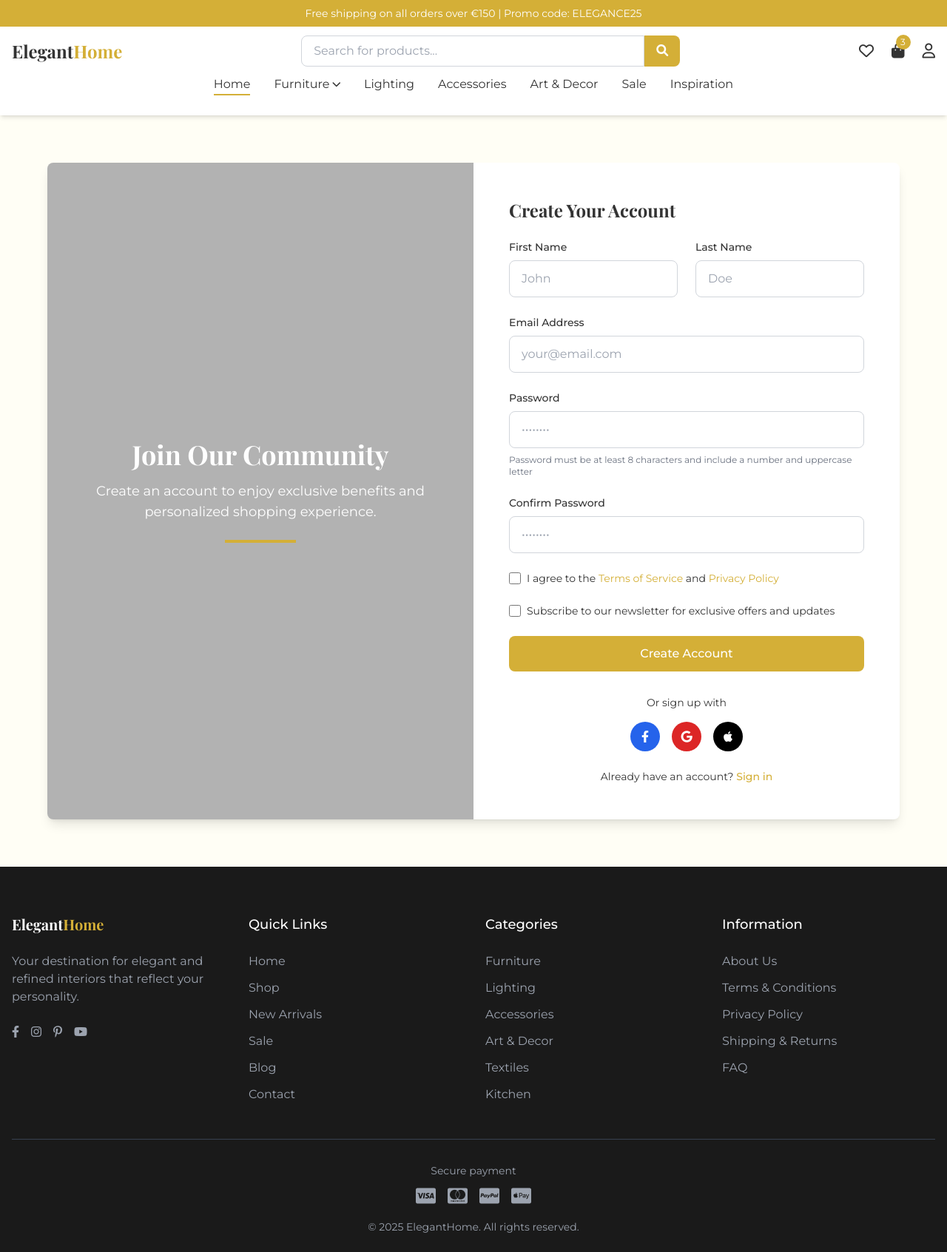
After one commit to Zakariae-Elmoufid/HOME-DECORATION-eCommerce-Platform-for-Interior-Decoration, a PHP site: template project/app/Views/auth/register.twig in a window 1280 px wide. The commit adds this page. Shown: the whole page at 74% size. Run offline with PHP 8.4, Linux system fonts and the light colour scheme; the template is opened without the code that fills it, so the values that code supplies are empty; some libraries are stand-ins or nearby versions.

Commit message:
create front-end login and register

```diff
--- /dev/null
+++ b/project/app/Views/auth/register.twig
@@ -0,0 +1,123 @@
+{% extends "layouts/main.twig" %}
+
+{% block title %}Register{% endblock %}
+
+{% block content %}
+
+    <section class="py-16">
+      <div class="container mx-auto px-4">
+        <div class="max-w-6xl mx-auto bg-white rounded-lg shadow-lg overflow-hidden">
+          <div class="flex flex-col md:flex-row">
+            <!-- Image Left Side -->
+            <div class="register-image w-full md:w-1/2 h-64 md:h-auto animate-slide-in-left">
+              <div class="h-full w-full flex items-center justify-center bg-black bg-opacity-30 p-10">
+                <div class="text-center text-white">
+                  <h2 class="text-3xl md:text-4xl font-serif font-bold mb-4">Join Our Community</h2>
+                  <p class="text-lg mb-6">Create an account to enjoy exclusive benefits and personalized shopping experience.</p>
+                  <div class="w-24 h-1 bg-gold mx-auto"></div>
+                </div>
+              </div>
+            </div>
+
+            <!-- Form Right Side -->
+            <div class="w-full md:w-1/2 p-8 md:p-12 animate-slide-in-right">
+              <h3 class="text-2xl font-serif font-bold text-charcoal mb-6">Create Your Account</h3>
+
+              <form action="#" method="post">
+                <div class="grid grid-cols-1 md:grid-cols-2 gap-6 mb-6">
+                  <div>
+                    <label for="first_name" class="block text-charcoal text-sm font-medium mb-2">First Name</label>
+                    <input type="text" id="first_name" name="first_name" required
+                           class="w-full px-4 py-3 border border-gray-300 rounded-lg form-input-focus transition duration-300"
+                           placeholder="John">
+                  </div>
+                  <div>
+                    <label for="last_name" class="block text-charcoal text-sm font-medium mb-2">Last Name</label>
+                    <input type="text" id="last_name" name="last_name" required
+                           class="w-full px-4 py-3 border border-gray-300 rounded-lg form-input-focus transition duration-300"
+                           placeholder="Doe">
+                  </div>
+                </div>
+
+                <div class="mb-6">
+                  <label for="email" class="block text-charcoal text-sm font-medium mb-2">Email Address</label>
+                  <input type="email" id="email" name="email" required
+                         class="w-full px-4 py-3 border border-gray-300 rounded-lg form-input-focus transition duration-300"
+                         placeholder="your@email.com">
+                </div>
+
+                <div class="mb-6">
+                  <label for="password" class="block text-charcoal text-sm font-medium mb-2">Password</label>
+                  <input type="password" id="password" name="password" required
+                         class="w-full px-4 py-3 border border-gray-300 rounded-lg form-input-focus transition duration-300"
+                         placeholder="••••••••">
+                  <p class="text-xs text-gray-500 mt-2">Password must be at least 8 characters and include a number and uppercase letter</p>
+                </div>
+
+                <div class="mb-6">
+                  <label for="confirm_password" class="block text-charcoal text-sm font-medium mb-2">Confirm Password</label>
+                  <input type="password" id="confirm_password" name="confirm_password" required
+                         class="w-full px-4 py-3 border border-gray-300 rounded-lg form-input-focus transition duration-300"
+                         placeholder="••••••••">
+                </div>
+
+                <div class="mb-6">
+                  <label class="flex items-center">
+                    <input type="checkbox" class="h-4 w-4 text-gold focus:ring-gold border-gray-300 rounded transition duration-300" required>
+                    <span class="ml-2 text-sm text-charcoal">I agree to the <a href="#" class="text-gold hover:underline">Terms of Service</a> and <a href="#" class="text-gold hover:underline">Privacy Policy</a></span>
+                  </label>
+                </div>
+
+                <div class="mb-6">
+                  <label class="flex items-center">
+                    <input type="checkbox" class="h-4 w-4 text-gold focus:ring-gold border-gray-300 rounded transition duration-300">
+                    <span class="ml-2 text-sm text-charcoal">Subscribe to our newsletter for exclusive offers and updates</span>
+                  </label>
+                </div>
+
+                <button type="submit"
+                        class="w-full bg-gold hover:bg-gold-dark text-white font-medium py-3 px-4 rounded-lg transition-all duration-300 transform hover:scale-105">
+                  Create Account
+                </button>
+              </form>
+
+              <div class="mt-8 text-center">
+                <p class="text-charcoal text-sm">Or sign up with</p>
+                <div class="flex justify-center space-x-4 mt-4">
+                  <a href="#" class="bg-blue-600 text-white rounded-full p-2 h-10 w-10 flex items-center justify-center hover:bg-blue-700 transition-all duration-300 transform hover:scale-110">
+                    <i class="fab fa-facebook-f"></i>
+                  </a>
+                  <a href="#" class="bg-red-600 text-white rounded-full p-2 h-10 w-10 flex items-center justify-center hover:bg-red-700 transition-all duration-300 transform hover:scale-110">
+                    <i class="fab fa-google"></i>
+                  </a>
+                  <a href="#" class="bg-black text-white rounded-full p-2 h-10 w-10 flex items-center justify-center hover:bg-gray-800 transition-all duration-300 transform hover:scale-110">
+                    <i class="fab fa-apple"></i>
+                  </a>
+                </div>
+              </div>
+
+              <div class="mt-6 text-center">
+                <p class="text-charcoal text-sm">
+                  Already have an account?
+                  <a href="login.html" class="text-gold font-medium hover:underline transition duration-300">Sign in</a>
+                </p>
+              </div>
+            </div>
+          </div>
+        </div>
+      </div>
+    </section>
+
+    <script>
+
+        const animatedElements = document.querySelectorAll('.animate-fade-in, .animate-slide-in-left, .animate-slide-in-right');
+        animatedElements.forEach(element => {
+          element.classList.add('animated');
+        });
+    </script>
+
+
+
+
+
+{% endblock %}
--- a/project/app/router/web.php
+++ b/project/app/router/web.php
@@ -8,5 +8,7 @@ $app = new Application(dirname(__DIR__));
 
 $app->router->get('/','HomeController@index');
 $app->router->post('/createCategory',[HomeController::class,'create']);
+$app->router->get('/register','Auth\RegisterController@index');
+$app->router->get('/login','Auth\LoginController@index');
 // $app->get('/dashboard', [DashboardController::class, 'index'])->middleware('/dashboard', AuthMiddleware::class);
 // $app->get('/login', [AuthController::class, 'login']);
--- a/project/public/css/main.css
+++ b/project/public/css/main.css
@@ -8,3 +8,41 @@
     transform: translateY(-5px);
     box-shadow: 0 10px 25px -5px rgba(0, 0, 0, 0.1), 0 10px 10px -5px rgba(0, 0, 0, 0.04);
   }
+
+  .animate-fade-in {
+    animation: fadeIn 0.8s ease-in;
+  }
+
+  .animate-slide-in-right {
+    animation: slideInRight 0.8s ease-in-out;
+  }
+
+  .animate-slide-in-left {
+    animation: slideInLeft 0.8s ease-in-out;
+  }
+
+  @keyframes fadeIn {
+    from { opacity: 0; }
+    to { opacity: 1; }
+  }
+
+  @keyframes slideInRight {
+    from { transform: translateX(50px); opacity: 0; }
+    to { transform: translateX(0); opacity: 1; }
+  }
+
+  @keyframes slideInLeft {
+    from { transform: translateX(-50px); opacity: 0; }
+    to { transform: translateX(0); opacity: 1; }
+  }
+
+  .form-input-focus:focus {
+    border-color: #d4af37;
+    box-shadow: 0 0 0 3px rgba(212, 175, 55, 0.25);
+  }
+
+  .login-image {
+    background-image: url('https://images.unsplash.com/photo-1618221195710-dd6b41faaea6?ixlib=rb-1.2.1&auto=format&fit=crop&w=800&q=80');
+    background-size: cover;
+    background-position: center;
+  }
```
Also changed, not shown: project/app/Controllers/Auth/LoginController.php (added, +12 -0 lines), project/app/Controllers/Auth/RegisterController.php (added, +11 -0 lines), project/app/Views/auth/login.twig (added, +96 -0 lines).
